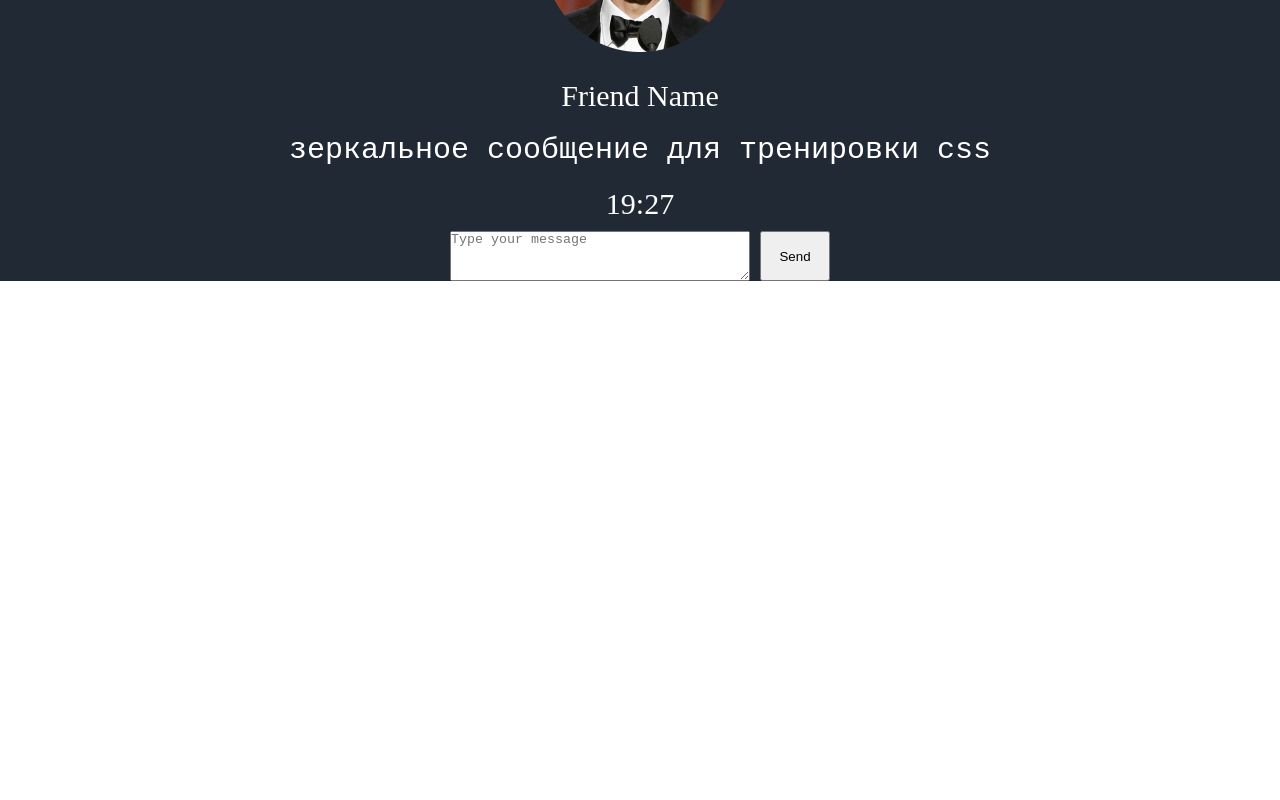
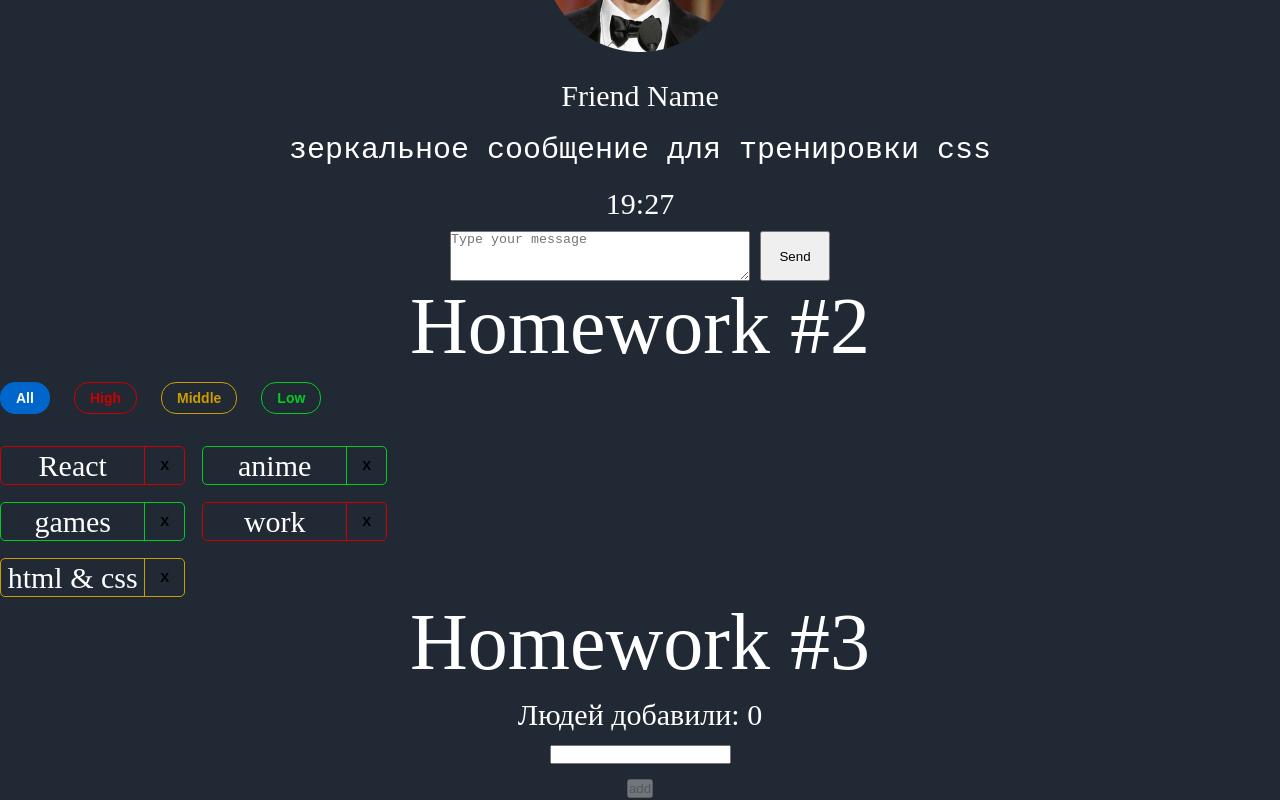
Before and after one commit to Serzh-R/hws2, a React (Create React App) app: page / in a window 1280 px wide. Shown: the part 602-1402 px from the top of the page. Before the commit the page ends 883 px from the top, so only its background shows below. Built offline with nearby package versions, Linux system fonts and the light colour scheme.

Commit message:
modified files, change hw3

```diff
--- a/package.json
+++ b/package.json
@@ -16,7 +16,7 @@
     "@types/react-dom": "18.0.6",
     "@types/uuid": "8.3.4",
     "axios": "0.27.2",
-    "gh-pages": "4.0.0",
+    "gh-pages": "^6.1.1",
     "react": "18.2.0",
     "react-dom": "18.2.0",
     "react-redux": "8.0.4",
--- a/src/s1-main/App.tsx
+++ b/src/s1-main/App.tsx
@@ -1,14 +1,16 @@
 import React from 'react'
 import s from './App.module.css'
 import HW1 from '../s2-homeworks/hw01/HW1'
+import HW2 from '../s2-homeworks/hw02/HW2';
+import HW3 from '../s2-homeworks/hw03/HW3';
 
 function App() {
     return (
         <div className={s.App}>
             <HW1/>
             {/*раскомментировать по ходу выполнения*/}
-            {/*<HW2/>*/}
-            {/*<HW3/>*/}
+            <HW2/>
+            <HW3/>
             {/*<HW4/>*/}
 
             {/*при выполнении дз 5 и более - закомментировать здесь дз 1-4, так как они есть внутри дз 5*/}
--- a/src/s2-homeworks/hw02/HW2.tsx
+++ b/src/s2-homeworks/hw02/HW2.tsx
@@ -17,16 +17,16 @@ import s2 from '../../s1-main/App.module.css'
 * */
 
 // types
-export type AffairPriorityType = any // need to fix any
+export type AffairPriorityType = 'high' | 'low' | 'middle' // need to fix any
 export type AffairType = {
-    _id: any // need to fix any
-    name: any // need to fix any
+    _id: number // need to fix any
+    name: string // need to fix any
     priority: AffairPriorityType
 }
 export type FilterType = 'all' | AffairPriorityType
 
 // constants
-const defaultAffairs: any = [ // need to fix any
+const defaultAffairs: AffairType[] = [ // need to fix any
     {_id: 1, name: 'React', priority: 'high'}, // студенты могут изменить содержимое name и количество элементов в массиве, ...priority не менять!
     {_id: 2, name: 'anime', priority: 'low'},
     {_id: 3, name: 'games', priority: 'low'},
@@ -34,24 +34,29 @@ const defaultAffairs: any = [ // need to fix any
     {_id: 5, name: 'html & css', priority: 'middle'},
 ]
 
+
 // pure helper functions
-export const filterAffairs = (affairs: any, filter: any): any => { // need to fix any
+export const filterAffairs = (affairs: AffairType[], filter: FilterType): AffairType[] => { // need to fix any
 
+    if (filter === 'all') {
+        return affairs // need to fix
+    } else {
+        return affairs.filter(a => a.priority === filter);
+    }
 
-    return affairs // need to fix
 }
-export const deleteAffair = (affairs: any, _id: any): any => { // need to fix any
 
-    return affairs // need to fix
+export const deleteAffair = (affairs: AffairType[], _id: number): AffairType[] => { // need to fix any
+    return affairs.filter(a => a._id !== _id) // need to fix
 }
 
 function HW2() {
-    const [affairs, setAffairs] = useState<any>(defaultAffairs) // need to fix any
+    const [affairs, setAffairs] = useState<AffairType[]>(defaultAffairs) // need to fix any
     const [filter, setFilter] = useState<FilterType>('all')
 
     const filteredAffairs = filterAffairs(affairs, filter)
-    const deleteAffairCallback = (_id: any) => { // need to fix any
-        // need to fix
+    const deleteAffairCallback = (_id: number) => { // need to fix any
+        setAffairs(deleteAffair(affairs, _id)) // need to fix
     }
 
     return (
--- a/src/s2-homeworks/hw02/affairs/Affairs.tsx
+++ b/src/s2-homeworks/hw02/affairs/Affairs.tsx
@@ -4,24 +4,24 @@ import {AffairType, FilterType} from '../HW2'
 import s from './Affairs.module.css'
 
 type AffairsPropsType = {
-    data: any // need to fix any
-    setFilter: any
-    deleteAffairCallback: any
+    data: AffairType[] // need to fix any
+    setFilter: (filter: FilterType) => void
+    deleteAffairCallback: (_id: number) => void
     filter: FilterType
 }
 
 function Affairs(props: AffairsPropsType) {
     const setAll = () => {
-        // need to fix
+        props.setFilter('all') // need to fix
     }
     const setHigh = () => {
-        // need to fix
+        props.setFilter('high') // need to fix
     }
     const setMiddle = () => {
-        // need to fix
+        props.setFilter('middle') // need to fix
     }
     const setLow = () => {
-        // need to fix
+        props.setFilter('low') // need to fix
     }
 
     const cnAll = s.button + ' ' + s.all + (props.filter === 'all' ? ' ' + s.active : '')
--- a/src/s2-homeworks/hw02/affairs/affair/Affair.tsx
+++ b/src/s2-homeworks/hw02/affairs/affair/Affair.tsx
@@ -6,12 +6,12 @@ import s2 from '../Affairs.module.css'
 type AffairPropsType = {
     // key не нужно типизировать
     affair: AffairType
-    deleteAffairCallback: any // need to fix any
+    deleteAffairCallback: (_id:number) => void // need to fix any
 }
 
 function Affair(props: AffairPropsType) {
     const deleteCallback = () => {
-        // need to fix
+        props.deleteAffairCallback(props.affair._id) // need to fix
     }
 
     const nameClass = s.name + ' ' + s2[props.affair.priority]
@@ -25,7 +25,7 @@ function Affair(props: AffairPropsType) {
         >
             <div id={'hw2-name-' + props.affair._id} className={nameClass}>
                 {/*создаёт студент*/}
-
+                {props.affair.name}
                 {/**/}
             </div>
             <div id={'hw2-priority-' + props.affair._id} hidden>
@@ -35,7 +35,7 @@ function Affair(props: AffairPropsType) {
             <button
                 id={'hw2-button-delete-' + props.affair._id}
                 className={buttonClass}
-                // need to fix
+                onClick={deleteCallback} // need to fix
 
             >
                 {/*текст кнопки могут изменить студенты*/}
--- a/src/s2-homeworks/hw03/Greeting.module.css
+++ b/src/s2-homeworks/hw03/Greeting.module.css
@@ -5,6 +5,7 @@
 }
 
 .error {
+
 }
 
 .input {
--- a/src/s2-homeworks/hw03/Greeting.tsx
+++ b/src/s2-homeworks/hw03/Greeting.tsx
@@ -2,14 +2,14 @@ import React, {ChangeEvent, KeyboardEvent} from 'react'
 import s from './Greeting.module.css'
 
 type GreetingPropsType = {
-    name: any // need to fix any
-    setNameCallback: any // need to fix any
-    addUser: any // need to fix any
-    onBlur: any // need to fix any
-    onEnter: any // need to fix any
-    error: any // need to fix any
-    totalUsers: any // need to fix any
-    lastUserName?: any // need to fix any
+    name: string // need to fix any
+    setNameCallback: (e: ChangeEvent<HTMLInputElement>) => void // need to fix any
+    addUser: () => void // need to fix any
+    onBlur: (e: ChangeEvent<HTMLInputElement>) => void // need to fix any
+    onEnter: (e: KeyboardEvent<HTMLInputElement>) => void // need to fix any
+    error: string | null // need to fix any
+    totalUsers: number // need to fix any
+    lastUserName?: string // need to fix any
 }
 
 // презентационная компонента (для верстальщика)
@@ -25,7 +25,8 @@ const Greeting: React.FC<GreetingPropsType> = (
         lastUserName,
     } // деструктуризация пропсов
 ) => {
-    const inputClass = s.errorInput // need to fix with (?:)
+    /*const inputClass = s.errorInput // need to fix with (?:)*/
+    const inputClass = error ? s.errorInput : s.normalInput;
 
     return (
         <div id={'hw3-form'} className={s.greetingForm}>
--- a/src/s2-homeworks/hw03/GreetingContainer.tsx
+++ b/src/s2-homeworks/hw03/GreetingContainer.tsx
@@ -3,18 +3,35 @@ import Greeting from './Greeting'
 import { UserType } from './HW3'
 
 type GreetingContainerPropsType = {
-    users: any // need to fix any
-    addUserCallback: any // need to fix any
+    users: UserType[] // need to fix any
+    addUserCallback: (name: string) => void // need to fix any
 }
 
-export const pureAddUser = (name: any, setError: any, setName: any, addUserCallback: any) => {
+export const pureAddUser = (name: string, setError: (error: string | null) => void, setName: (name: string) => void, addUserCallback: (name: string) => void) => {
     // если имя пустое - показать ошибку, иначе - добавить юзера и очистить инпут
+    if(name.trim() !== '') {
+        addUserCallback(name);
+        setName('');
+    } else {
+        setError('Ошибка! Введите имя!');
+    }
 }
 
-export const pureOnBlur = (name: any, setError: any) => { // если имя пустое - показать ошибку
+/*export const pureOnBlur = (e: KeyboardEvent<HTMLInputElement>, addUser: () => void) => { // если имя пустое - показать ошибку
+}*/
+
+export const pureOnBlur = (name:string, setError: (error: string | null) => void) => {
+    if(name.trim() === '') {
+        setError('Ошибка! Введите имя!');
+    } else {
+        setError(null);
+    }
 }
 
-export const pureOnEnter = (e: any, addUser: any) => { // если нажата кнопка Enter - добавить
+export const pureOnEnter = (e: KeyboardEvent<HTMLInputElement>, addUser: () => void) => { // если нажата кнопка Enter - добавить
+    if(e.key === 'Enter') {
+        addUser();
+    }
 }
 
 // более простой и понятный для новичков
@@ -26,10 +43,10 @@ const GreetingContainer: React.FC<GreetingContainerPropsType> = ({
     addUserCallback,
 }) => {
     // деструктуризация пропсов
-    const [name, setName] = useState<any>('') // need to fix any
-    const [error, setError] = useState<any>('') // need to fix any
+    const [name, setName] = useState<string>('') // need to fix any
+    const [error, setError] = useState<string | null>('') // need to fix any
 
-    const setNameCallback = (e: any) => { // need to fix any
+    const setNameCallback = (e:ChangeEvent<HTMLInputElement>) => { // need to fix any
         setName('some name') // need to fix
 
         error && setError('')
@@ -42,12 +59,15 @@ const GreetingContainer: React.FC<GreetingContainerPropsType> = ({
         pureOnBlur(name, setError)
     }
 
-    const onEnter = (e: any) => {
+    const onEnter = (e:KeyboardEvent<HTMLInputElement>) => {
         pureOnEnter(e, addUser)
     }
 
-    const totalUsers = 0 // need to fix
-    const lastUserName = 'some name' // need to fix
+    const totalUsers = users.length
+    const lastUserName = users[users.length - 1]?.name
+
+   /* const totalUsers = 0 // need to fix
+    const lastUserName = 'some name' // need to fix*/
 
     return (
         <Greeting
--- a/src/s2-homeworks/hw03/HW3.tsx
+++ b/src/s2-homeworks/hw03/HW3.tsx
@@ -19,20 +19,22 @@ import GreetingContainer from './GreetingContainer'
 
 // types
 export type UserType = {
-    _id: any // need to fix any
-    name: any // need to fix any
+    _id: string // need to fix any
+    name:string // need to fix any
 }
 
-export const pureAddUserCallback = (name: any, setUsers: any, users: any) => { // need to fix any
-    const user = { // need to fix
+export const pureAddUserCallback = (name: string, setUsers: (users: UserType[]) => void, users: UserType[]) => { // need to fix any
+    const newUser = { // need to fix
+        _id: v1(),
+        name:name,
     }
-    setUsers([...users, user])
+    setUsers([...users, newUser])
 }
 
 const HW3 = () => {
-    const [users, setUsers] = useState<any>([]) // need to fix any
+    const [users, setUsers] = useState<UserType[]>([]) // need to fix any
 
-    const addUserCallback = (name: any) => { // need to fix any
+    const addUserCallback = (name: string) => { // need to fix any
         pureAddUserCallback(name, setUsers, users)
     }
 
```
Also changed, not shown: 2 other files (tests, documents, lock files or other folders).
